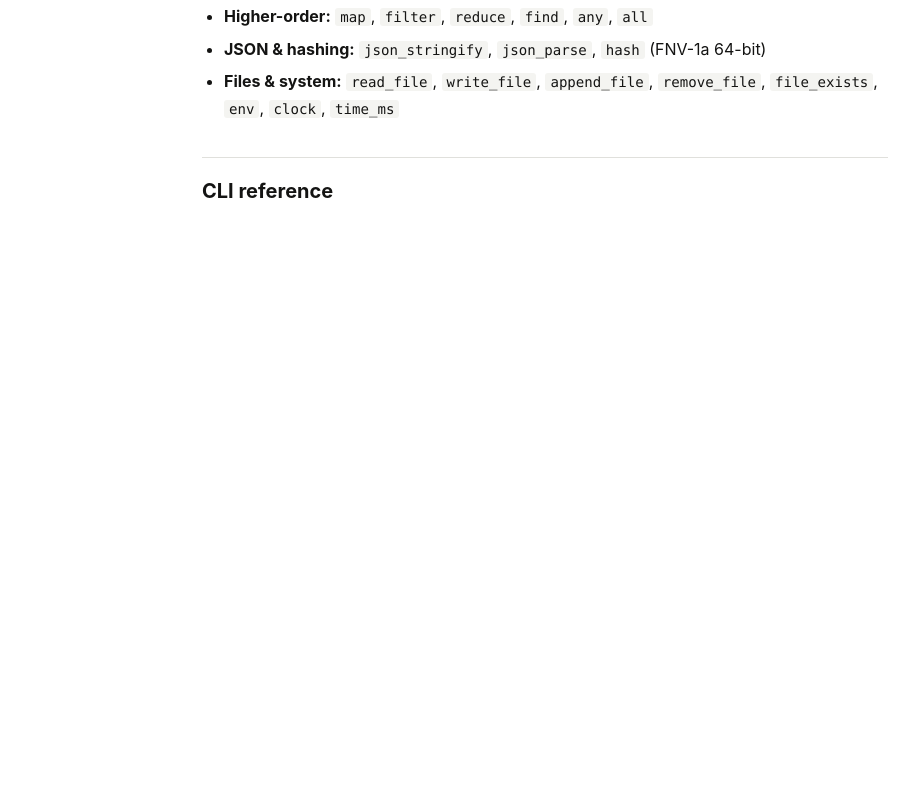
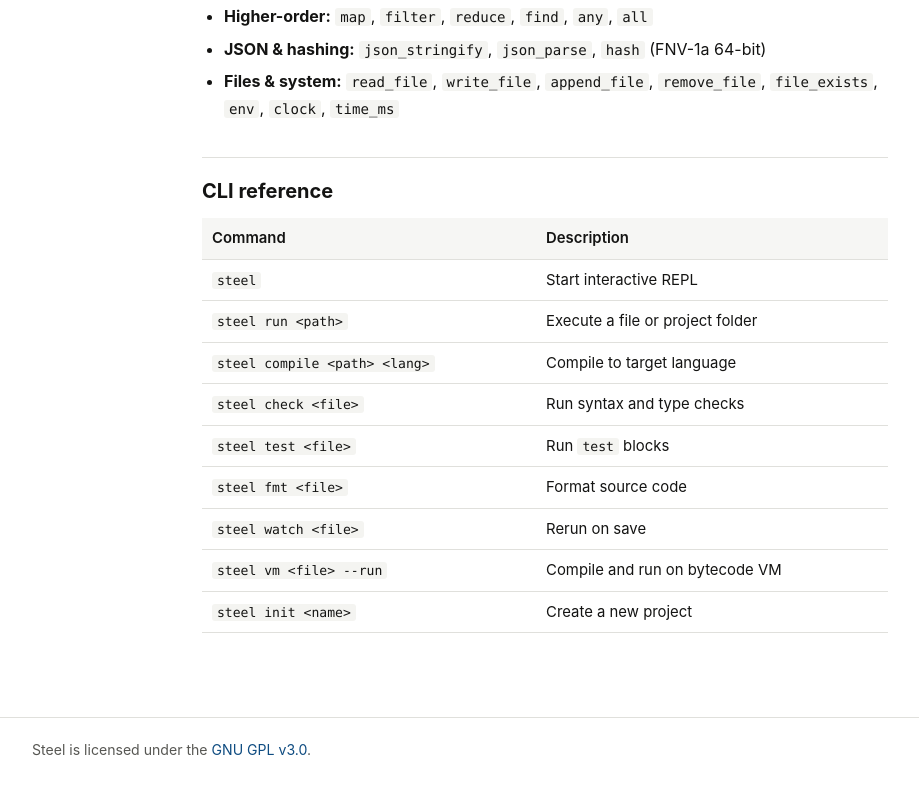
Before and after one commit to skrdmchi-dev/steel, a plain HTML site: page website/docs.html in a window 1280 px wide. Shown: the part 2979-3777 px from the top of the page, without its empty margins (220-1139 px from the left). Before the commit the page ends 3257 px from the top, so only its background shows below. Drawn offline with Linux system fonts and the light colour scheme.

Commit message:
website: document expanded cross-target stdlib and cli

```diff
--- a/website/docs.html
+++ b/website/docs.html
@@ -142,3 +142,32 @@ steel compile app.steel all</code></pre>
 
       <section id="cli">
         <h2>CLI reference</h2>
+        <table>
+          <thead>
+            <tr><th>Command</th><th>Description</th></tr>
+          </thead>
+          <tbody>
+            <tr><td><code>steel</code></td><td>Start interactive REPL</td></tr>
+            <tr><td><code>steel run &lt;path&gt;</code></td><td>Execute a file or project folder</td></tr>
+            <tr><td><code>steel compile &lt;path&gt; &lt;lang&gt;</code></td><td>Compile to target language</td></tr>
+            <tr><td><code>steel check &lt;file&gt;</code></td><td>Run syntax and type checks</td></tr>
+            <tr><td><code>steel test &lt;file&gt;</code></td><td>Run <code>test</code> blocks</td></tr>
+            <tr><td><code>steel fmt &lt;file&gt;</code></td><td>Format source code</td></tr>
+            <tr><td><code>steel watch &lt;file&gt;</code></td><td>Rerun on save</td></tr>
+            <tr><td><code>steel vm &lt;file&gt; --run</code></td><td>Compile and run on bytecode VM</td></tr>
+            <tr><td><code>steel init &lt;name&gt;</code></td><td>Create a new project</td></tr>
+          </tbody>
+        </table>
+      </section>
+    </main>
+  </div>
+
+  <footer>
+    <div class="wrap">
+      Steel is licensed under the <a href="https://github.com/skrdmchi-dev/steel/blob/main/LICENSE" target="_blank" rel="noopener noreferrer">GNU GPL v3.0</a>.
+    </div>
+  </footer>
+
+  <script src="/app.js"></script>
+</body>
+</html>
```
